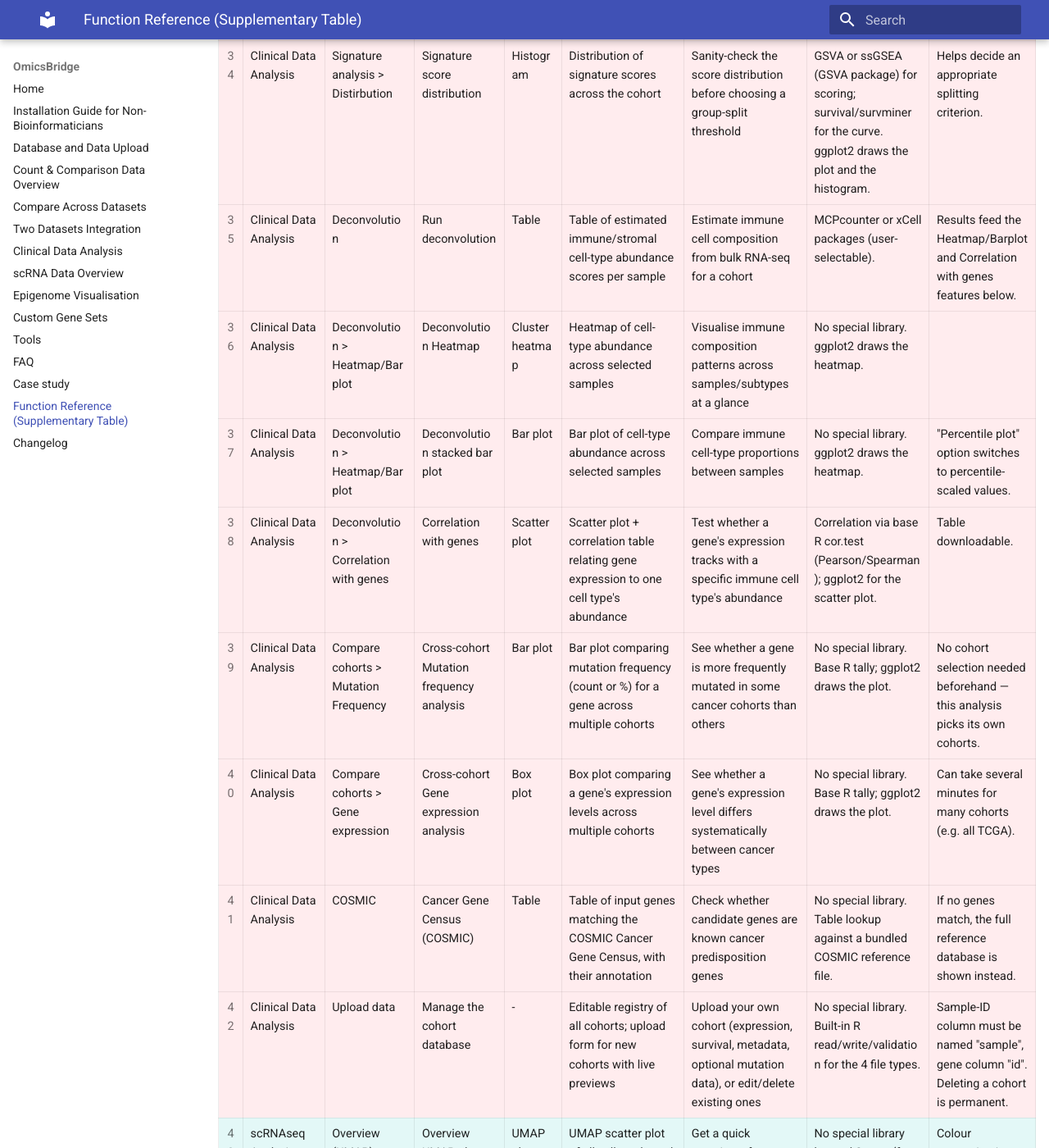
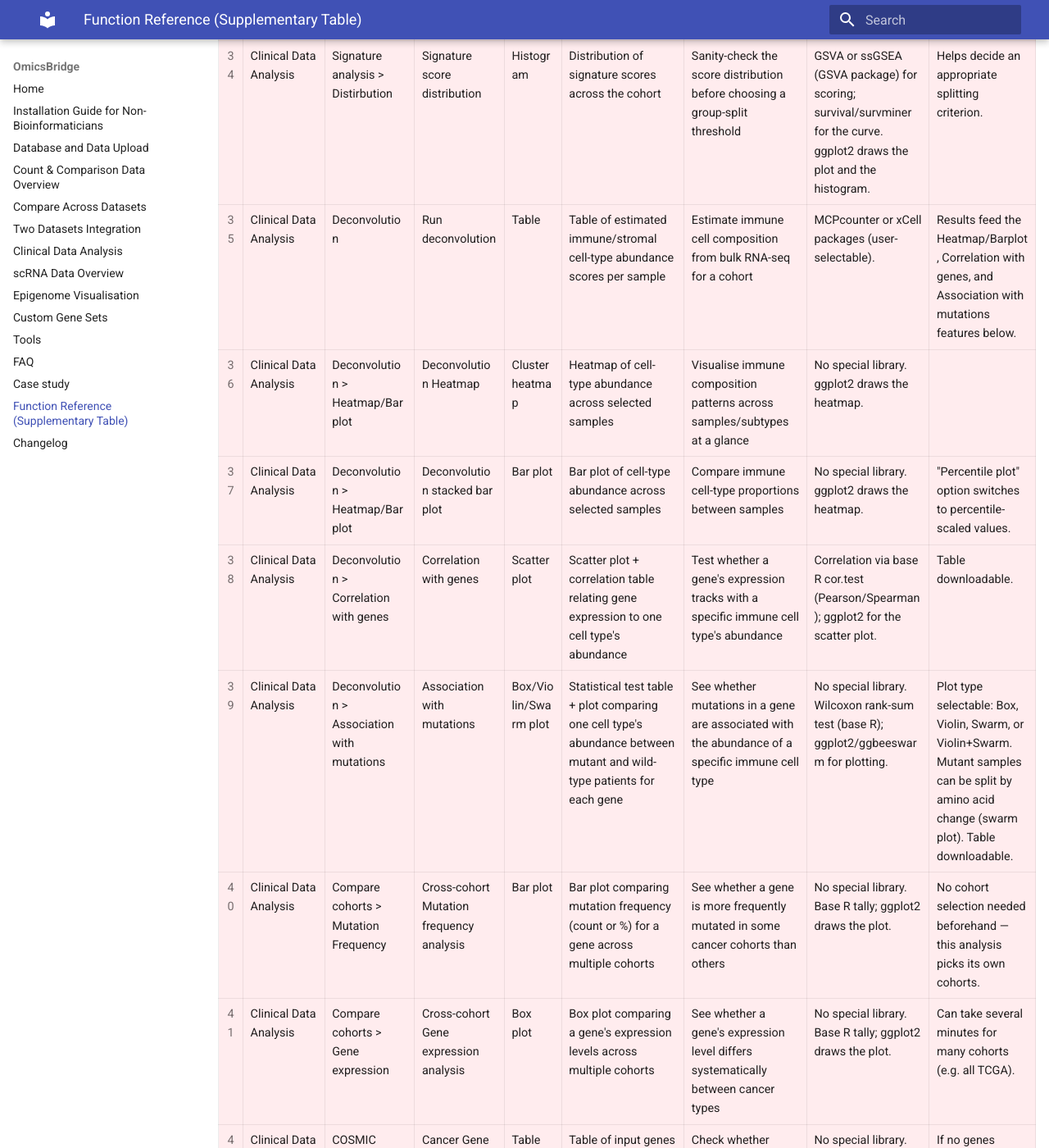
Before and after one commit to htsmto/OmicsBridge, an MkDocs documentation site: the page built from docs/Function_Reference.md, in a window 1280 px wide and 1400 px high, scrolled down 6896 px. Shown: the whole window at 82% size. Built offline with MkDocs 1.6.1 and Material for MkDocs 9.7.7, drawn with Linux system fonts in a browser that asks for light colours; some of the changed text lies outside the part shown.

Commit message:
Updated function reference

```diff
--- a/docs/Function_Reference.md
+++ b/docs/Function_Reference.md
@@ -5,7 +5,7 @@ hide:
 
 # Function Reference (Supplementary Table)
 
-This page lists every function/output currently available in OmicsBridge (v1.3.0), grouped by section and sub-section, with its output type, purpose, underlying method, and any usage notes. It was prepared as a supplementary table in response to reviewer feedback. Rows are colour-coded by **Section**.
+This page lists every function/output currently available in OmicsBridge (v1.3.1), grouped by section and sub-section, with its output type, purpose, underlying method, and any usage notes. It was prepared as a supplementary table in response to reviewer feedback. Rows are colour-coded by **Section**.
 
 [Download the original table (.xlsx) &rarr;](downloads/OmicsBridge_Function_Reference.xlsx){ .md-button }
 
@@ -417,7 +417,7 @@ This page lists every function/output currently available in OmicsBridge (v1.3.0
 <td>Table of estimated immune/stromal cell-type abundance scores per sample</td>
 <td>Estimate immune cell composition from bulk RNA-seq for a cohort</td>
 <td>MCPcounter or xCell packages (user-selectable).</td>
-<td>Results feed the Heatmap/Barplot and Correlation with genes features below.</td>
+<td>Results feed the Heatmap/Barplot, Correlation with genes, and Association with mutations features below.</td>
 </tr>
 <tr class="sec-5">
 <td class="col-num">36</td>
@@ -455,6 +455,17 @@ This page lists every function/output currently available in OmicsBridge (v1.3.0
 <tr class="sec-5">
 <td class="col-num">39</td>
 <td>Clinical Data Analysis</td>
+<td>Deconvolution &gt; Association with mutations</td>
+<td>Association with mutations</td>
+<td>Box/Violin/Swarm plot</td>
+<td>Statistical test table + plot comparing one cell type&#x27;s abundance between mutant and wild-type patients for each gene</td>
+<td>See whether mutations in a gene are associated with the abundance of a specific immune cell type</td>
+<td>No special library. Wilcoxon rank-sum test (base R); ggplot2/ggbeeswarm for plotting.</td>
+<td>Plot type selectable: Box, Violin, Swarm, or Violin+Swarm. Mutant samples can be split by amino acid change (swarm plot). Table downloadable.</td>
+</tr>
+<tr class="sec-5">
+<td class="col-num">40</td>
+<td>Clinical Data Analysis</td>
 <td>Compare cohorts &gt; Mutation Frequency</td>
 <td>Cross-cohort Mutation frequency analysis</td>
 <td>Bar plot</td>
@@ -464,7 +475,7 @@ This page lists every function/output currently available in OmicsBridge (v1.3.0
 <td>No cohort selection needed beforehand — this analysis picks its own cohorts.</td>
 </tr>
 <tr class="sec-5">
-<td class="col-num">40</td>
+<td class="col-num">41</td>
 <td>Clinical Data Analysis</td>
 <td>Compare cohorts &gt; Gene expression</td>
 <td>Cross-cohort Gene expression analysis</td>
@@ -475,7 +486,7 @@ This page lists every function/output currently available in OmicsBridge (v1.3.0
 <td>Can take several minutes for many cohorts (e.g. all TCGA).</td>
 </tr>
 <tr class="sec-5">
-<td class="col-num">41</td>
+<td class="col-num">42</td>
 <td>Clinical Data Analysis</td>
 <td>COSMIC</td>
 <td>Cancer Gene Census (COSMIC)</td>
@@ -486,7 +497,7 @@ This page lists every function/output currently available in OmicsBridge (v1.3.0
 <td>If no genes match, the full reference database is shown instead.</td>
 </tr>
 <tr class="sec-5">
-<td class="col-num">42</td>
+<td class="col-num">43</td>
 <td>Clinical Data Analysis</td>
 <td>Upload data</td>
 <td>Manage the cohort database</td>
@@ -497,7 +508,7 @@ This page lists every function/output currently available in OmicsBridge (v1.3.0
 <td>Sample-ID column must be named &quot;sample&quot;, gene column &quot;id&quot;. Deleting a cohort is permanent.</td>
 </tr>
 <tr class="sec-6">
-<td class="col-num">43</td>
+<td class="col-num">44</td>
 <td>scRNAseq Analysis</td>
 <td>Overview (UMAP)</td>
 <td>Overview UMAP plot</td>
@@ -508,7 +519,7 @@ This page lists every function/output currently available in OmicsBridge (v1.3.0
 <td>Colour customisation for the highlighted group is not currently available in the interface (disabled in the code).</td>
 </tr>
 <tr class="sec-6">
-<td class="col-num">44</td>
+<td class="col-num">45</td>
 <td>scRNAseq Analysis</td>
 <td>Feature plots &gt; Feature Plot (UMAP)</td>
 <td>Gene Expression Feature Plot </td>
@@ -519,7 +530,7 @@ This page lists every function/output currently available in OmicsBridge (v1.3.0
 <td></td>
 </tr>
 <tr class="sec-6">
-<td class="col-num">45</td>
+<td class="col-num">46</td>
 <td>scRNAseq Analysis</td>
 <td>Feature plots &gt; Violin Plot</td>
 <td>Gene Expression Violin Plot</td>
@@ -530,7 +541,7 @@ This page lists every function/output currently available in OmicsBridge (v1.3.0
 <td>&quot;Hide jitter plots&quot; is on by default.</td>
 </tr>
 <tr class="sec-6">
-<td class="col-num">46</td>
+<td class="col-num">47</td>
 <td>scRNAseq Analysis</td>
 <td>Feature plots &gt; Dot Plot</td>
 <td>Gene Expression Dot Plot</td>
@@ -541,7 +552,7 @@ This page lists every function/output currently available in OmicsBridge (v1.3.0
 <td></td>
 </tr>
 <tr class="sec-6">
-<td class="col-num">47</td>
+<td class="col-num">48</td>
 <td>scRNAseq Analysis</td>
 <td>Feature plots &gt; Pie chart</td>
 <td>Gene Expression Pie chart</td>
@@ -552,7 +563,7 @@ This page lists every function/output currently available in OmicsBridge (v1.3.0
 <td>A cell counts as expressing a gene if its UMI count is 1 or greater.</td>
 </tr>
 <tr class="sec-6">
-<td class="col-num">48</td>
+<td class="col-num">49</td>
 <td>scRNAseq Analysis</td>
 <td>Feature plots &gt; Gene Set Signature Feature Plot</td>
 <td>Gene Set Signature Feature Plot</td>
@@ -563,7 +574,7 @@ This page lists every function/output currently available in OmicsBridge (v1.3.0
 <td>Calculation takes 1-3 minutes depending on gene set and dataset size.</td>
 </tr>
 <tr class="sec-6">
-<td class="col-num">49</td>
+<td class="col-num">50</td>
 <td>scRNAseq Analysis</td>
 <td>Feature plots &gt; Gene Set Signature Feature Plot</td>
 <td>Gene Set Signature Violin Plot</td>
@@ -574,7 +585,7 @@ This page lists every function/output currently available in OmicsBridge (v1.3.0
 <td>Shares the same AUC calculation as the Feature Plot output; only the grouping/visualisation differs.</td>
 </tr>
 <tr class="sec-7">
-<td class="col-num">50</td>
+<td class="col-num">51</td>
 <td>Epigenome Visualisation</td>
 <td>Profile Plot</td>
 <td>Profile Plot</td>
@@ -585,7 +596,7 @@ This page lists every function/output currently available in OmicsBridge (v1.3.0
 <td></td>
 </tr>
 <tr class="sec-7">
-<td class="col-num">51</td>
+<td class="col-num">52</td>
 <td>Epigenome Visualisation</td>
 <td>Genome visualisation</td>
 <td>Genome visualisation plot</td>
@@ -596,7 +607,7 @@ This page lists every function/output currently available in OmicsBridge (v1.3.0
 <td>BAM files over a wide range (~100-200kb+) can cause a memory error; colour/height/Y-axis-limit changes require re-plotting to take effect.</td>
 </tr>
 <tr class="sec-7">
-<td class="col-num">52</td>
+<td class="col-num">53</td>
 <td>Epigenome Visualisation</td>
 <td>IGV</td>
 <td>IGV</td>
@@ -607,7 +618,7 @@ This page lists every function/output currently available in OmicsBridge (v1.3.0
 <td>Only bed files are supported here (due to memory limits); use Genome visualisation above for bigwig/bam.</td>
 </tr>
 <tr class="sec-7">
-<td class="col-num">53</td>
+<td class="col-num">54</td>
 <td>Epigenome Visualisation</td>
 <td>Find Enhancer/Promoter</td>
 <td>Find enhancers/promoters</td>
@@ -618,7 +629,7 @@ This page lists every function/output currently available in OmicsBridge (v1.3.0
 <td>&quot;Check only the same chromosomes of the target genes&quot; is on by default (restricts the search to peaks on the same chromosome as the gene); gene coordinates are looked up from a fixed GRCh38 (hg38) annotation regardless of the data&#x27;s own genome build.</td>
 </tr>
 <tr class="sec-7">
-<td class="col-num">54</td>
+<td class="col-num">55</td>
 <td>Epigenome Visualisation</td>
 <td>Find Enhancer/Promoter</td>
 <td>Find enhancers/promoters</td>
@@ -629,7 +640,7 @@ This page lists every function/output currently available in OmicsBridge (v1.3.0
 <td></td>
 </tr>
 <tr class="sec-7">
-<td class="col-num">55</td>
+<td class="col-num">56</td>
 <td>Epigenome Visualisation</td>
 <td>Find Enhancer/Promoter</td>
 <td>Find enhancers/promoters</td>
@@ -640,7 +651,7 @@ This page lists every function/output currently available in OmicsBridge (v1.3.0
 <td>Bars marked with * have a p-value below the threshold set in the potential enhancer/promoter list panel.</td>
 </tr>
 <tr class="sec-7">
-<td class="col-num">56</td>
+<td class="col-num">57</td>
 <td>Epigenome Visualisation</td>
 <td>Find Enhancer/Promoter</td>
 <td>Find enhancers/promoters</td>
@@ -651,7 +662,7 @@ This page lists every function/output currently available in OmicsBridge (v1.3.0
 <td>Bars marked with * have a p-value below the threshold set in the potential enhancer/promoter list panel.</td>
 </tr>
 <tr class="sec-7">
-<td class="col-num">57</td>
+<td class="col-num">58</td>
 <td>Epigenome Visualisation</td>
 <td>Find Enhancer/Promoter</td>
 <td>Find enhancers/promoters</td>
@@ -662,7 +673,7 @@ This page lists every function/output currently available in OmicsBridge (v1.3.0
 <td></td>
 </tr>
 <tr class="sec-7">
-<td class="col-num">58</td>
+<td class="col-num">59</td>
 <td>Epigenome Visualisation</td>
 <td>Motif scan</td>
 <td>Motif scan</td>
@@ -673,7 +684,7 @@ This page lists every function/output currently available in OmicsBridge (v1.3.0
 <td>Downloadable via &quot;Download motif table&quot;; a collapsible &quot;Significant motifs&quot; box lists motif names below a chosen threshold.</td>
 </tr>
 <tr class="sec-7">
-<td class="col-num">59</td>
+<td class="col-num">60</td>
 <td>Epigenome Visualisation</td>
 <td>Motif scan</td>
 <td>Motif scan</td>
@@ -684,7 +695,7 @@ This page lists every function/output currently available in OmicsBridge (v1.3.0
 <td>Y-axis can show bits or probability.</td>
 </tr>
 <tr class="sec-8">
-<td class="col-num">60</td>
+<td class="col-num">61</td>
 <td>Custom Gene Sets</td>
 <td>Custom Gene Sets</td>
 <td>Browse the Custom Gene Sets</td>
@@ -695,7 +706,7 @@ This page lists every function/output currently available in OmicsBridge (v1.3.0
 <td>The geneset name (first column) cannot be edited; saving edits or deleting rows opens a confirmation dialog first.</td>
 </tr>
 <tr class="sec-8">
-<td class="col-num">61</td>
+<td class="col-num">62</td>
 <td>Custom Gene Sets</td>
 <td>Add a Gene Set</td>
 <td>Add a Gene Set</td>
@@ -706,7 +717,7 @@ This page lists every function/output currently available in OmicsBridge (v1.3.0
 <td>Geneset name must be unique; line breaks inside any text box keep only the first line.</td>
 </tr>
 <tr class="sec-9">
-<td class="col-num">62</td>
+<td class="col-num">63</td>
 <td>Tools</td>
 <td>Human &amp; Mouse</td>
 <td>Human &amp; Mouse Gene Converter</td>
@@ -717,7 +728,7 @@ This page lists every function/output currently available in OmicsBridge (v1.3.0
 <td>A single gene may have multiple orthologous matches; downloadable via &quot;Download this table&quot;.</td>
 </tr>
 <tr class="sec-9">
-<td class="col-num">63</td>
+<td class="col-num">64</td>
 <td>Tools</td>
 <td>Gene Symbol  Ensembl ID </td>
 <td>Ensembl ID &amp; Gene Symbol Converter</td>
@@ -728,7 +739,7 @@ This page lists every function/output currently available in OmicsBridge (v1.3.0
 <td>Downloadable via &quot;Download this table&quot;.</td>
 </tr>
 <tr class="sec-9">
-<td class="col-num">64</td>
+<td class="col-num">65</td>
 <td>Tools</td>
 <td>Find gene positions/annotations</td>
 <td>Find gene positions/annotations</td>
@@ -739,7 +750,7 @@ This page lists every function/output currently available in OmicsBridge (v1.3.0
 <td>Downloadable via &quot;Download this table&quot;; human genome (hg38) only.</td>
 </tr>
 <tr class="sec-9">
-<td class="col-num">65</td>
+<td class="col-num">66</td>
 <td>Tools</td>
 <td>Find gene positions/annotations &gt; Peak annotation</td>
 <td>Peak annotation</td>
@@ -750,7 +761,7 @@ This page lists every function/output currently available in OmicsBridge (v1.3.0
 <td>Peaks that fail to annotate (bad format, chromosome not in genome, or too wide) are listed by name rather than dropped silently; downloadable via &quot;Download this table&quot;.</td>
 </tr>
 <tr class="sec-9">
-<td class="col-num">66</td>
+<td class="col-num">67</td>
 <td>Tools</td>
 <td>Find gene positions/annotations &gt; Peak annotation</td>
 <td>Peak annotation</td>
@@ -761,7 +772,7 @@ This page lists every function/output currently available in OmicsBridge (v1.3.0
 <td></td>
 </tr>
 <tr class="sec-9">
-<td class="col-num">67</td>
+<td class="col-num">68</td>
 <td>Tools</td>
 <td>Find gene positions/annotations &gt; Peak annotation</td>
 <td>Peak annotation</td>
@@ -772,7 +783,7 @@ This page lists every function/output currently available in OmicsBridge (v1.3.0
 <td></td>
 </tr>
 <tr class="sec-9">
-<td class="col-num">68</td>
+<td class="col-num">69</td>
 <td>Tools</td>
 <td>Cross-tabulation analysis</td>
 <td>Cross-tabulation analysis</td>
@@ -783,7 +794,7 @@ This page lists every function/output currently available in OmicsBridge (v1.3.0
 <td>Only 3 plot methods exist: percentile+stacked (default), count+stacked, or count+dodge — there is no percentile+dodge option.</td>
 </tr>
 <tr class="sec-9">
-<td class="col-num">69</td>
+<td class="col-num">70</td>
 <td>Tools</td>
 <td>Venn Diagram</td>
 <td>Venn Diagram</td>
@@ -794,7 +805,7 @@ This page lists every function/output currently available in OmicsBridge (v1.3.0
 <td></td>
 </tr>
 <tr class="sec-9">
-<td class="col-num">70</td>
+<td class="col-num">71</td>
 <td>Tools</td>
 <td>Network plot</td>
 <td>Network Plot</td>
```
Also changed, not shown: 1 other file.
